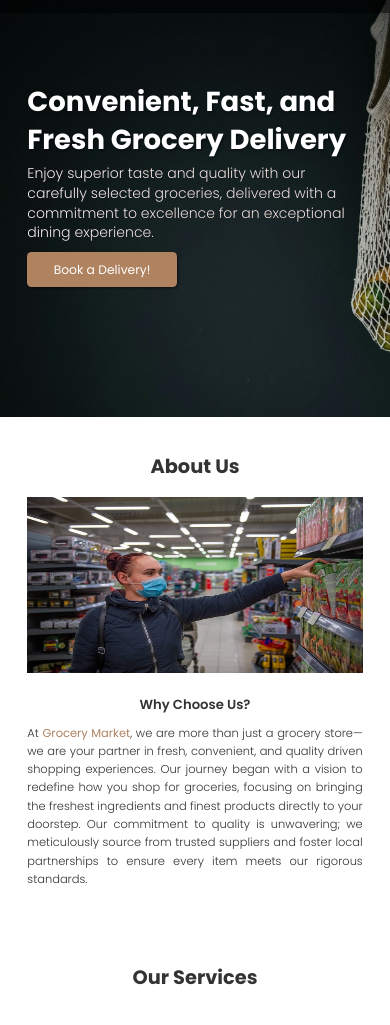
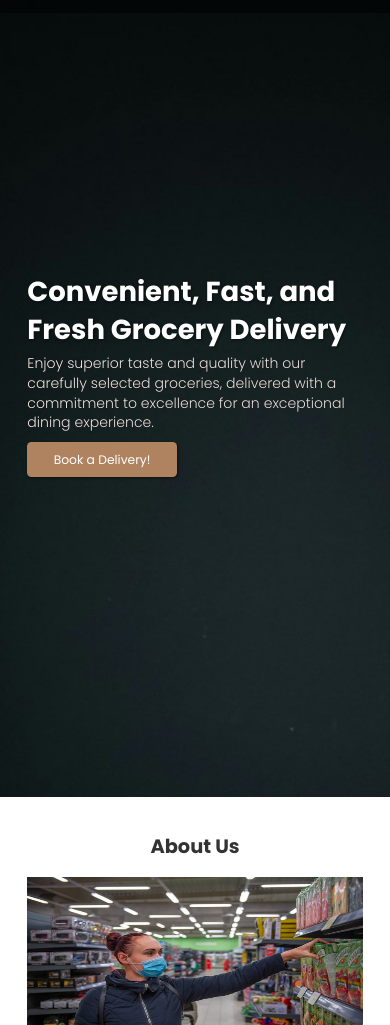
Before and after one commit to armadhanihiro/grocery-template, a website: page index.html in a window 390 px wide. Shown: the part 47-1072 px from the top of the page. Drawn offline with nearby package versions, Linux system fonts and the light colour scheme.

Commit message:
modify style.css

```diff
--- a/css/style.css
+++ b/css/style.css
@@ -1091,8 +1091,13 @@ footer .credit a {
     }
 
     .hero {
-        min-height: 70vh;
+        min-height: 100vh;
         background-position: top;
+    }
+
+    .hero .content {
+      padding: 1rem 7%;
+      max-width: 62rem;
     }
 
     .best-seller .row-best {
@@ -1255,7 +1260,7 @@ footer .credit a {
     }
 
     .hero {
-        min-height: 55vh;
+        min-height: 100vh;
         background-position: top;
     }
 
@@ -1331,7 +1336,7 @@ footer .credit a {
 
     .about .row .content {
         padding: 2rem 0 0;
-        text-align: center;
+        text-align: justify;
     }
 
     .about .row .about-img img {
```
